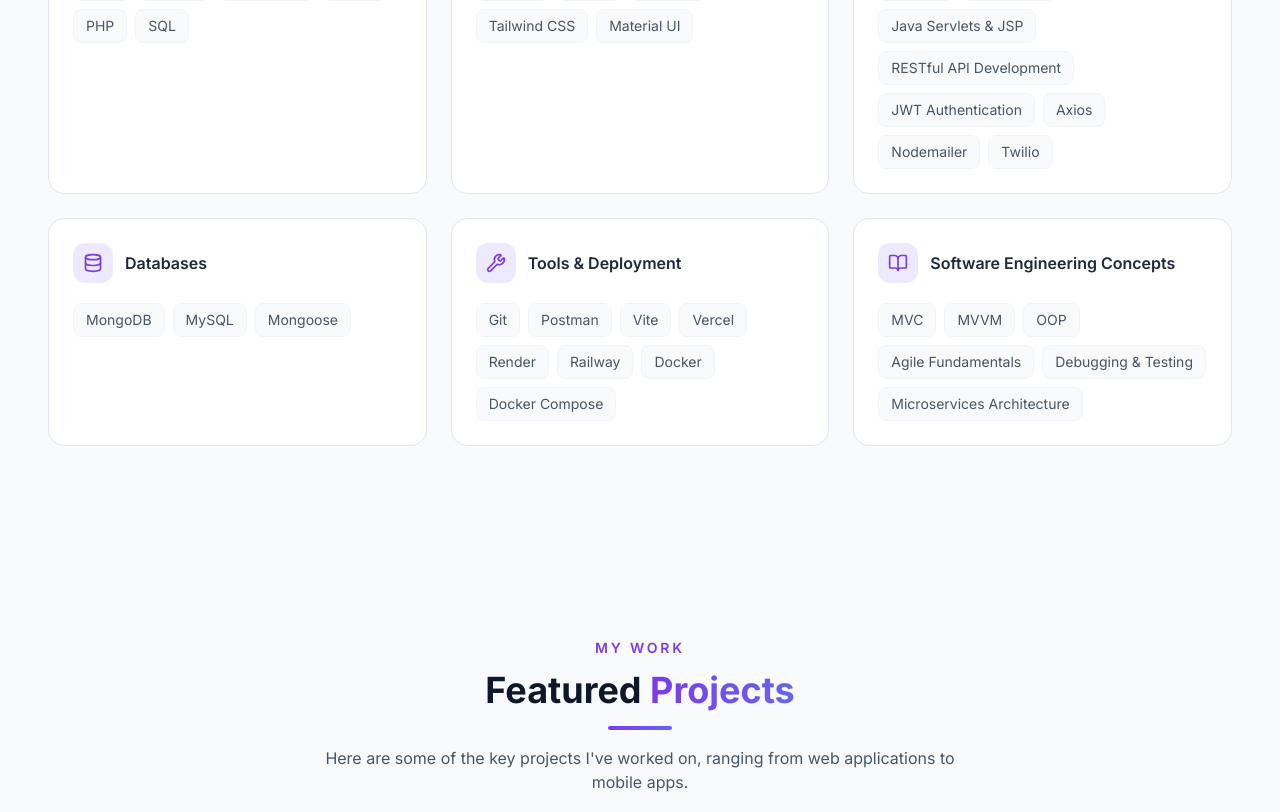
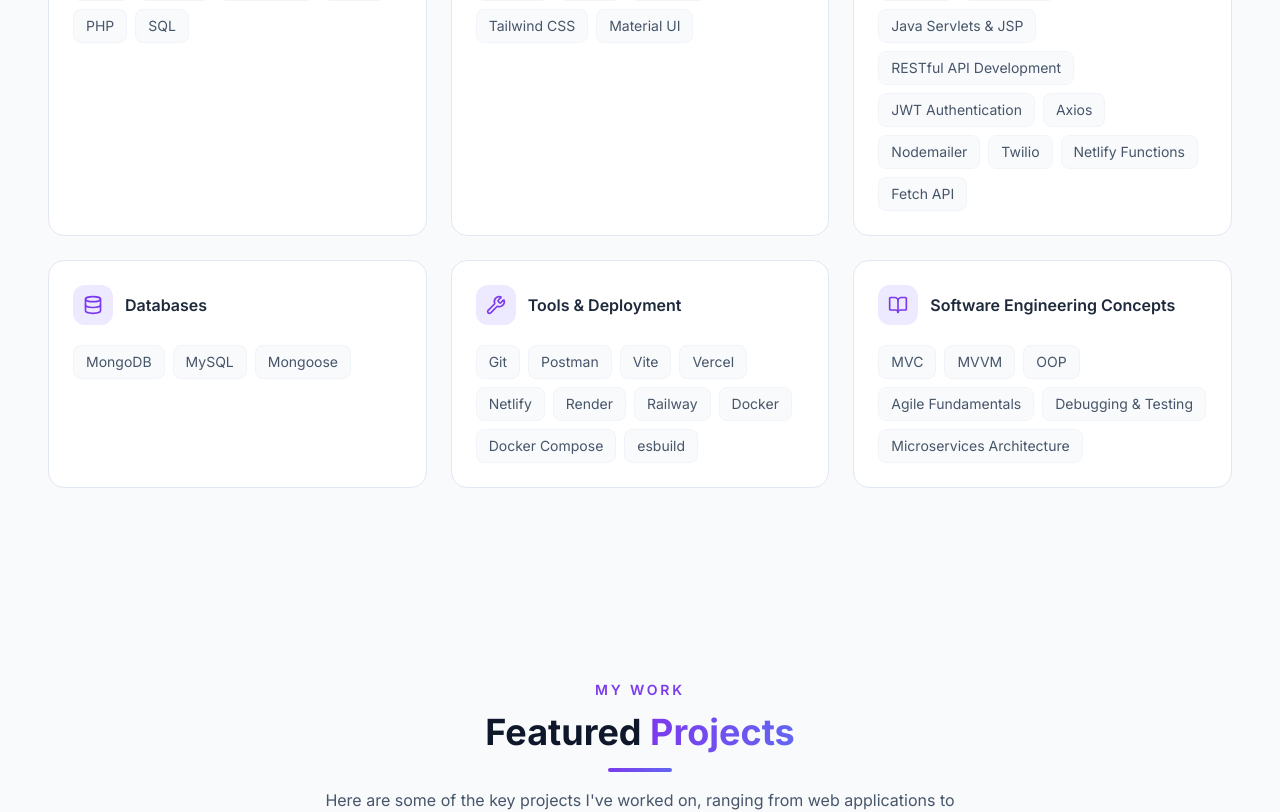
Before and after one commit to DilshaPrathibha/Portfolio, a React (Vite) app: page / in a window 1280 px wide. Shown: the part 1700-2512 px from the top of the page. Built offline with nearby package versions, Linux system fonts and the light colour scheme.

Commit message:
Reorder projects and update technical skills

```diff
--- a/src/data/portfolioData.js
+++ b/src/data/portfolioData.js
@@ -41,7 +41,7 @@
         },
         {
             category: "Backend Development",
-            items: ["Node.js", "Express.js", "Java Servlets & JSP", "RESTful API Development", "JWT Authentication", "Axios", "Nodemailer", "Twilio"]
+            items: ["Node.js", "Express.js", "Java Servlets & JSP", "RESTful API Development", "JWT Authentication", "Axios", "Nodemailer", "Twilio", "Netlify Functions", "Fetch API"]
         },
         {
             category: "Databases",
@@ -49,7 +49,7 @@
         },
         {
             category: "Tools & Deployment",
-            items: ["Git", "Postman", "Vite", "Vercel", "Render", "Railway", "Docker", "Docker Compose"]
+            items: ["Git", "Postman", "Vite", "Vercel", "Netlify", "Render", "Railway", "Docker", "Docker Compose", "esbuild"]
         },
         {
             category: "Software Engineering Concepts",
@@ -128,6 +128,16 @@
             uiDesignUrl: null,
         },
         {
+            title: "Pregnancy Tips API",
+            description: "A free REST API providing pregnancy guidance for all 42 weeks, organized by trimester and category. Built with Node.js serverless functions and paired with an interactive documentation site featuring a live API demo.",
+            techStack: ["Node.js", "Netlify Functions", "JavaScript", "HTML5", "CSS3", "JSON", "REST API", "Fetch API", "npm", "esbuild"],
+            category: "API",
+            imageUrl: "/images/Pregnancy Tips API.png",
+            liveDemo: "https://pregnancytips.netlify.app",
+            githubUrl: "https://github.com/DilshaPrathibha/Pregnancy-Tips-API",
+            uiDesignUrl: null,
+        },
+        {
             title: "HyperZone – Online Smartphone Store",
             description: "An Android smartphone store app with structured product listings, detailed views, smooth navigation, browsing, filtering, comparison, cart with persistent storage, and light/dark mode support. Built with MVVM for clean and maintainable code.",
             techStack: ["Kotlin", "RecyclerView", "SharedPreferences", "Coil / Glide", "MVVM"],
@@ -177,15 +187,6 @@
             githubUrl: "https://github.com/DilshaPrathibha/Analog-Digital-Clock",
             uiDesignUrl: null,
         },
-        {
-            title: "Pregnancy Tips API",
-            description: "A free REST API providing pregnancy guidance for all 42 weeks, organized by trimester and category. Built with Node.js serverless functions and paired with an interactive documentation site featuring a live API demo.",
-            techStack: ["Node.js", "Netlify Functions", "JavaScript", "HTML5", "CSS3", "JSON", "REST API", "Fetch API", "npm", "esbuild"],
-            category: "API",
-            imageUrl: "/images/Pregnancy Tips API.png",
-            liveDemo: "https://pregnancytips.netlify.app",
-            githubUrl: "https://github.com/DilshaPrathibha/Pregnancy-Tips-API",
-            uiDesignUrl: null,
-        }
+
     ]
 };
```
